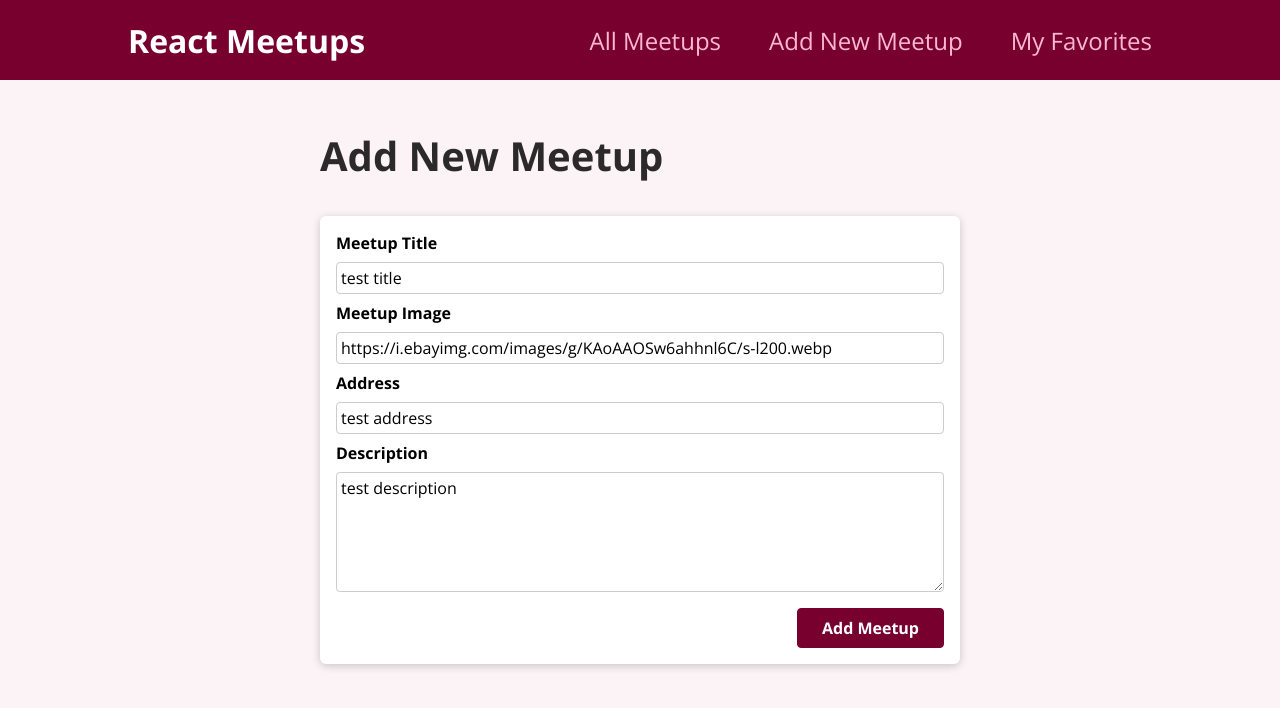
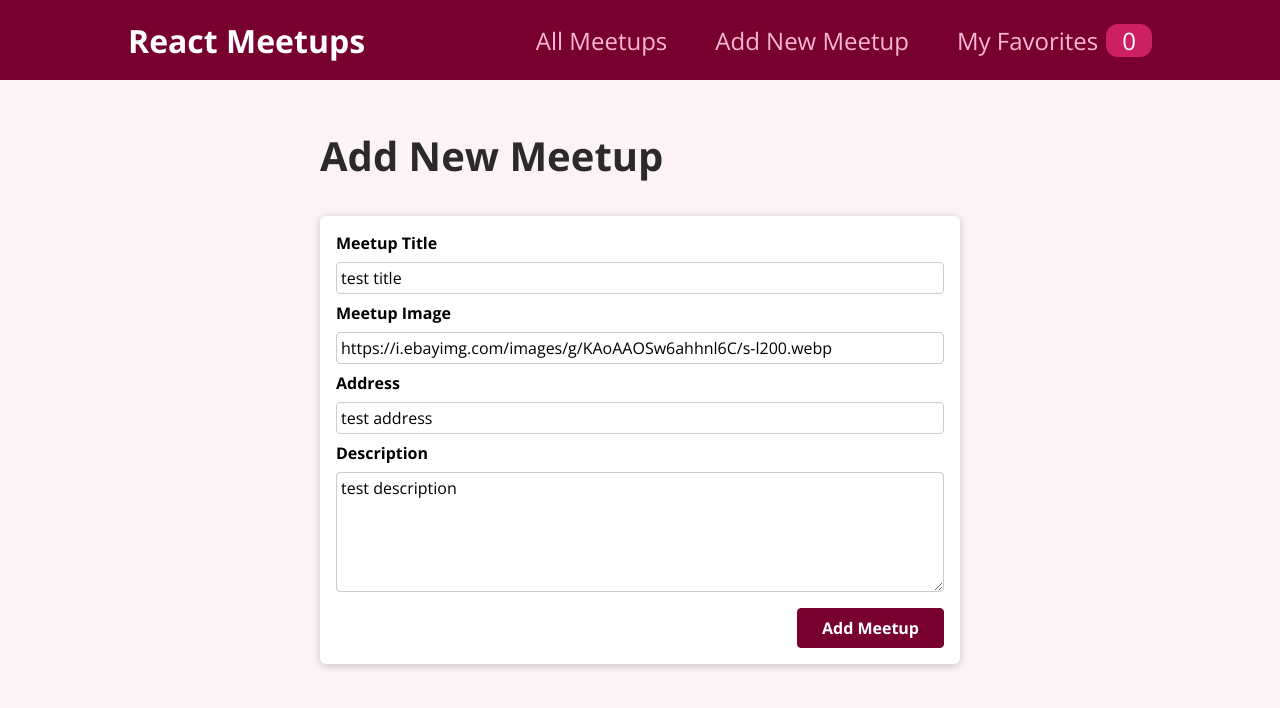
Before and after one commit to keremduran/react-meetup, a React (Create React App) app: page /new-meetup in a window 1280 px wide. Shown: the top 708 px of the page. Built offline with nearby package versions, Linux system fonts and the light colour scheme.

Commit message:
Favorites Badge, last course module. Thanks Max!

```diff
--- a/src/components/layout/MainNavigation.js
+++ b/src/components/layout/MainNavigation.js
@@ -1,8 +1,11 @@
+import { useContext } from "react";
 import { Link } from "react-router-dom";
 
 import classes from "./MainNavigation.module.css";
+import FavoritesContext from "../../store/favorites-context";
 
 function MainNavigation(params) {
+  const favoritesCtx = useContext(FavoritesContext);
   return (
     <header className={classes.header}>
       <div className={classes.logo}>React Meetups</div>
@@ -15,7 +18,12 @@
             <Link to="/new-meetup">Add New Meetup</Link>
           </li>
           <li>
-            <Link to="/favorites">My Favorites</Link>
+            <Link to="/favorites">
+              My Favorites
+              <span className={classes.badge}>
+                {favoritesCtx.totalFavorites}
+              </span>
+            </Link>
           </li>
         </ul>
       </nav>
```
